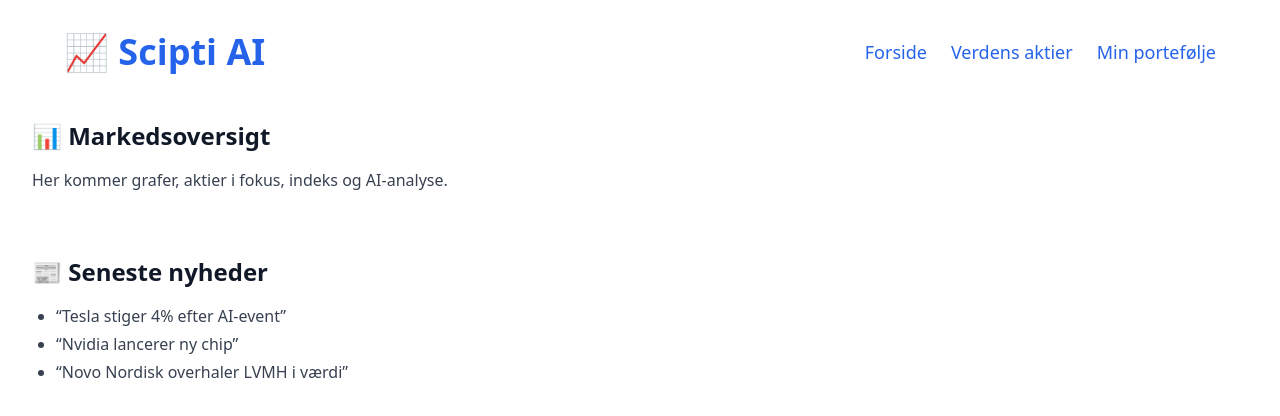
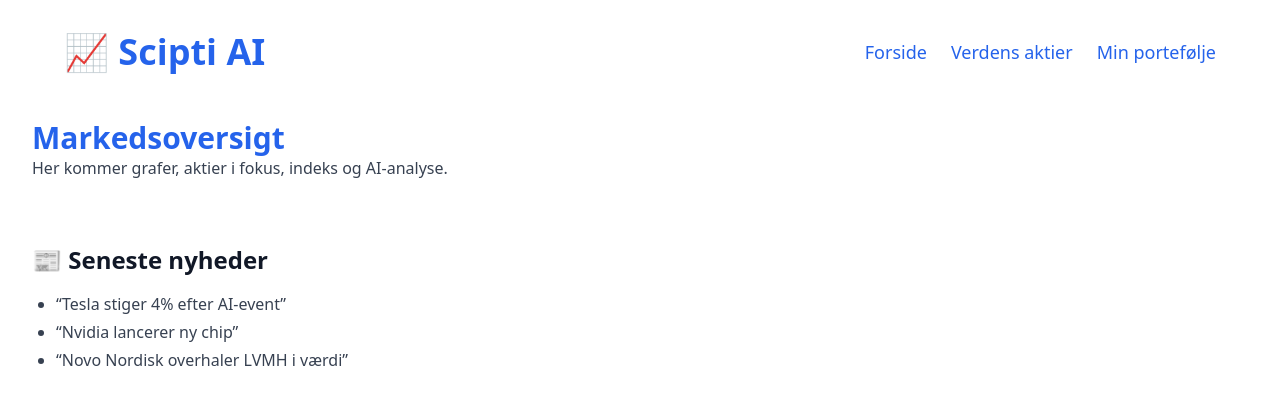
Before and after one commit to Madscrode/scipti, a Next.js app: page / in a window 1280 px wide. Shown: the top 416 px of the page. Built offline with nearby package versions, Linux system fonts and the light colour scheme.

Commit message:
Update index.tsx

```diff
--- a/pages/index.tsx
+++ b/pages/index.tsx
@@ -12,7 +12,8 @@ export default function Home() {
       </header>
 
       <section className="mb-16">
-        <h2 className="text-2xl font-semibold mb-4">📊 Markedsoversigt</h2>
+        <h2 className="text-3xl font-bold text-blue-600">Markedsover­sigt</h2>
+
         <p className="text-gray-700">Her kommer grafer, aktier i fokus, indeks og AI-analyse.</p>
       </section>
 
```
